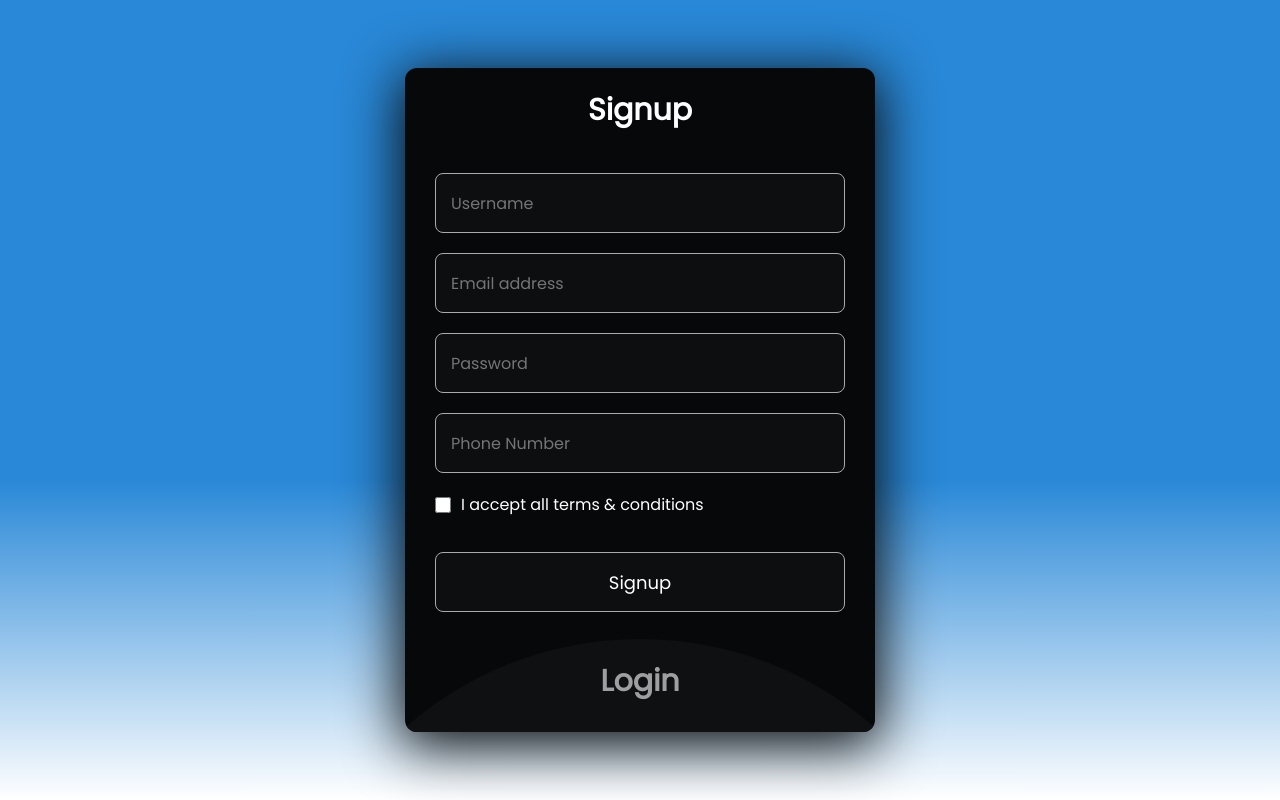
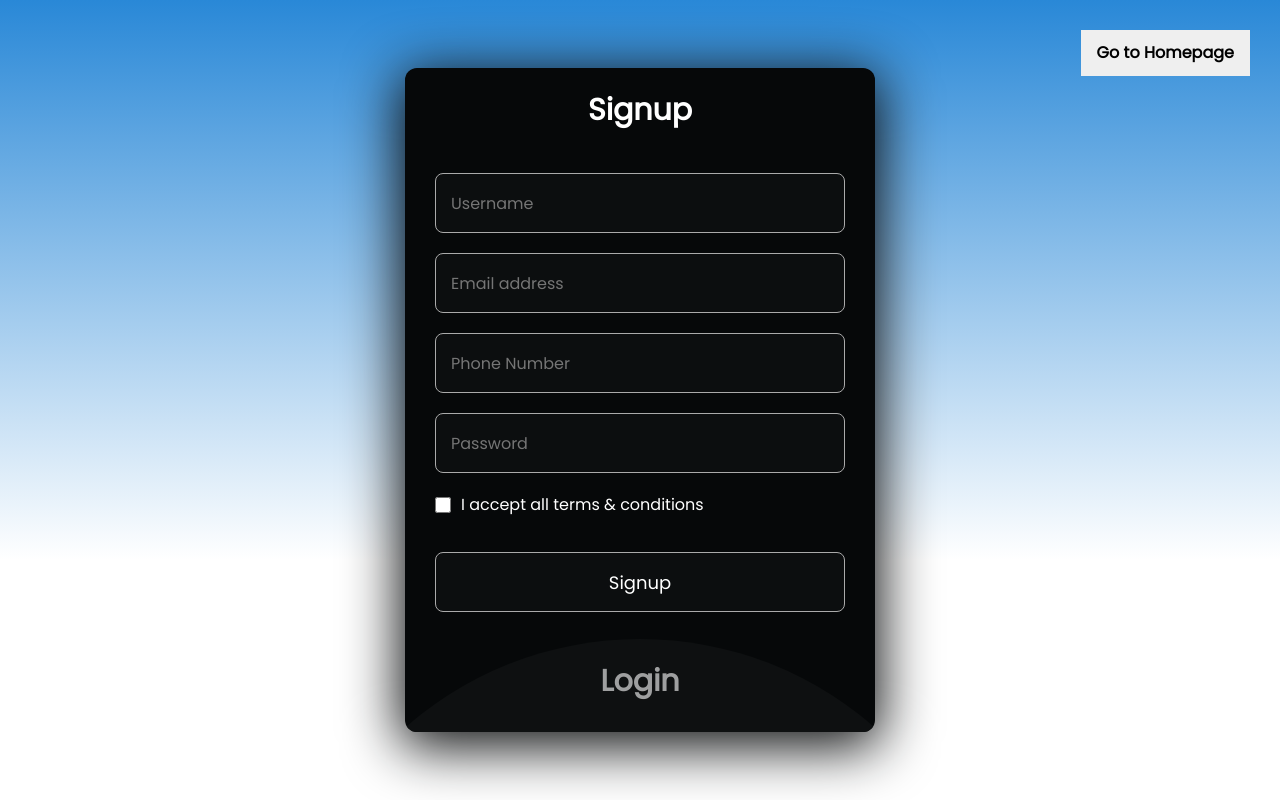
Before and after one commit to pavowax/CheckApp, a React (Create React App) app in the folder web/app/: page /sign in a window 1280 px wide. Built offline with nearby package versions, Linux system fonts and the light colour scheme.

Commit message:
sign operations

```diff
--- a/web/app/src/components/AlertDismissible.js
+++ b/web/app/src/components/AlertDismissible.js
@@ -1,6 +1,5 @@
 import { useState } from 'react';
 import Alert from 'react-bootstrap/Alert';
-import Button from 'react-bootstrap/Button';
 
 function AlertDismissible({ variant = 'danger', heading = 'Error', message = 'Error message', onClose }) {
     const [show, setShow] = useState(true);
--- a/web/app/src/components/SignOperations.js
+++ b/web/app/src/components/SignOperations.js
@@ -1,23 +1,21 @@
 import React, { useState } from 'react';
 import axios from 'axios';
-import { useNavigate } from 'react-router-dom';  // useHistory hook'unu import edin
+import { useNavigate } from 'react-router-dom';
 import AlertDismissible from './AlertDismissible';
 
 
 function SignOperations() {
 
   const [username, setUsername] = useState('');
-  const [username1, setUsername1] = useState('');
   const [password, setPassword] = useState('');
-  const [password1, setPassword1] = useState('');
   const [phone_number, setPhoneNumber] = useState('');
   const [email, setEmail] = useState('');
-  const [message, setMessage] = useState('');
   const [isLoggedIn, setIsLoggedIn] = useState(false);
-  const navigate = useNavigate();  // history objesini alın
+  const navigate = useNavigate();
   const [showRegisterAlert, setShowRegisterAlert] = useState(false);
   const [showLoginAlert, setShowLoginAlert] = useState(false);
   const [registerAlertMessage, setRegisterAlertMessage] = useState("Registered failed!");
+  const [registerAlertVariant, setRegisterAlertVariant] = useState("danger");
   const [loginAlertMessage, setLoginAlertMessage] = useState("Login failed!");
 
   const handleShowRegisterAlert = () => {
@@ -56,9 +54,7 @@ function SignOperations() {
       console.log(username1.data);
       setIsLoggedIn(true);
       navigate('/', { state: { isLoggedIn } });
-      // setMessage('Login successful!');
     } catch (error) {
-      // setMessage('Login failed: Invalid credentials');
       setLoginAlertMessage(error?.response?.data?.message || "Login failed!")
       handleShowLoginAlert();
     }
@@ -66,18 +62,35 @@ function SignOperations() {
   const handleRegister = async (event) => {
     event.preventDefault();
     try {
+      const token = localStorage.getItem('jwt');
+      if (token) {
+        setRegisterAlertVariant("danger")
+        setRegisterAlertMessage("Already logged in!")
+        return;
+      }
+
       const response = await axios.post('http://localhost/api/register', {
-        username1,
-        password1,
+        username,
+        password,
+        email,
         phone_number,
-        email
       });
       console.log(response.data)
-      if (response.message !== "OK") setRegisterAlertMessage(response?.data?.message || "Registered failed!")
-      // setMessage("Succesfully registered!");
+      if (response.data.message === "OK") {
+        setRegisterAlertVariant("success")
+        setRegisterAlertMessage("Succesfully Registered!")
+        window.location.reload();
+      }
+      else {
+
+        setRegisterAlertVariant("danger")
+        setRegisterAlertMessage(response?.data?.message || "Registered failed!")
+      }
+
+      handleShowRegisterAlert();
     } catch (error) {
-      // setMessage("Registered failed!");
       console.log(error)
+      setRegisterAlertVariant("danger")
       setRegisterAlertMessage(error?.response?.data?.message || "Registered failed!");
       handleShowRegisterAlert();
     }
@@ -90,10 +103,10 @@ function SignOperations() {
     setPassword(event.target.value);
   };
   const handleUsername1Change = (event) => {
-    setUsername1(event.target.value);
+    setUsername(event.target.value);
   };
   const handlePassword1Change = (event) => {
-    setPassword1(event.target.value);
+    setPassword(event.target.value);
   };
   const handlePhoneNumberChange = (event) => {
     setPhoneNumber(event.target.value);
@@ -102,27 +115,27 @@ function SignOperations() {
     setEmail(event.target.value);
   };
 
-  // const handleLogout = () => {
-  //   localStorage.removeItem('jwt');
-  //   setIsLoggedIn(false);
-  //   setMessage('Logged out');
-  // };
 
   const [isActive, setIsActive] = useState(false);
   const handleClick = () => {
     setIsActive(current => !current);
   };
 
+  const goToHome = () => {
+    navigate('/');
+  };
+
   return (
     <div className='body'>
+      <button className="button" onClick={goToHome}>Go to Homepage</button>
       <section className={isActive ? 'wrapper active' : 'wrapper'}>
         <div className="form signup">
           <header onClick={handleClick}>Signup</header>
           <form>
-            <input type="text" placeholder="Username" required value={username1} onChange={handleUsername1Change} />
-            <input type="email" placeholder="Email address" required value={email} onChange={handleEmailChange} />
-            <input type="password" placeholder="Password" required value={password1} onChange={handlePassword1Change} />
-            <input type="tel" placeholder="Phone Number" required value={phone_number} onChange={handlePhoneNumberChange} />
+            <input type="text" placeholder="Username" value={username} onChange={handleUsername1Change} />
+            <input type="email" placeholder="Email address" value={email} onChange={handleEmailChange} />
+            <input type="tel" placeholder="Phone Number" value={phone_number} onChange={handlePhoneNumberChange} />
+            <input type="password" placeholder="Password" value={password} onChange={handlePassword1Change} />
             <div className="checkbox">
               <input type="checkbox" id="signupCheck" />
               <label htmlFor="signupCheck">I accept all terms & conditions</label>
@@ -130,8 +143,8 @@ function SignOperations() {
             <input type="submit" value="Signup" onClick={handleRegister} />
             {showRegisterAlert && (
               <AlertDismissible
-                variant="danger"
-                heading="Register Error"
+                variant={registerAlertVariant}
+                heading="Register Message"
                 message={registerAlertMessage}
                 onClose={handleRegisterAlertClose}
               />
@@ -154,13 +167,9 @@ function SignOperations() {
                 onClose={handleLoginAlertClose}
               />
             )}
-
-            {/* <input typle="submit" value="Logout" className='lognButton' onClick={handleLogout} /> */}
-
           </form>
         </div>
       </section>
-      <p>{message}</p>
     </div>
   )
 }
--- a/web/app/src/components/SignStyle.css
+++ b/web/app/src/components/SignStyle.css
@@ -3,136 +3,119 @@
   display: flex;
   align-items: center;
   justify-content: center;
-    background: linear-gradient(#2988d7 0%,#FFF 70%);
+  background: linear-gradient(#2988d7 0%, #FFF 70%);
   margin: 0;
   padding: 0;
   box-sizing: border-box;
 }
+
 .wrapper {
   position: relative;
   max-width: 470px;
   width: 100%;
   border-radius: 12px;
-    padding: 20px
-      30px
-      120px;
+  padding: 20px 30px 120px;
   background: #060809;
   box-shadow: 0 10px 55px 5px #0C0E0F;
   overflow: hidden;
 }
+
 .form.login {
   position: absolute;
   left: 50%;
   bottom: -86%;
-    transform: translateX(
-      -50%
-    );
-    width: calc(
-      100% +
-        220px
-    );
-    padding: 20px
-      140px;
+  transform: translateX(-50%);
+  width: calc(100% + 220px);
+  padding: 20px 140px;
   border-radius: 50%;
   height: 100%;
   background: #0E1011;
-    transition: all
-      0.6s
-      ease;
+  transition: all 0.6s ease;
 }
-  .wrapper.active
-    .form.login {
+
+.wrapper.active .form.login {
   bottom: -15%;
   border-radius: 35%;
-    box-shadow: 0 -5px
-      10px rgba(0, 0, 0, 0.1);
+  box-shadow: 0 -5px 10px rgba(0, 0, 0, 0.1);
 }
-  .form
-    header {
+
+.form header {
   font-size: 30px;
   text-align: center;
   color: #fff;
   font-weight: 600;
   cursor: pointer;
 }
-  .form.login
-    header {
+
+.form.login header {
   color: #fff;
   opacity: 0.6;
 }
-  .wrapper.active
-    .form.login
-    header {
+
+.wrapper.active .form.login header {
   opacity: 1;
 }
-  .wrapper.active
-    .signup
-    header {
+
+.wrapper.active .signup header {
   opacity: 0.6;
 }
-  .wrapper
-    form {
+
+.wrapper form {
   display: flex;
   flex-direction: column;
   gap: 20px;
   margin-top: 40px;
 }
-  form
-    input {
+
+form input {
   height: 60px;
   outline: none;
   border: none;
-    padding: 0
-      15px;
+  padding: 0 15px;
   font-size: 16px;
   font-weight: 400;
   color: #fff;
   border-radius: 8px;
   background: #0C0E0F;
-    border: 1px
-      solid
-      #aaa;
+  border: 1px solid #aaa;
 }
-  .wrapper input{
-    border: 1px
-      solid
-      #aaa;
+
+.wrapper input {
+  border: 1px solid #aaa;
 }
-  .form.login
-    input {
-    border: 1px
-      solid
-      #aaa;
+
+.form.login input {
+  border: 1px solid #aaa;
 }
-  form
-    .checkbox {
+
+form .checkbox {
   display: flex;
   align-items: center;
   gap: 10px;
 }
-  .checkbox
-    input[type="checkbox"] {
+
+.checkbox input[type="checkbox"] {
   height: 16px;
   width: 16px;
   accent-color: #fff;
   cursor: pointer;
 }
-  form
-    .checkbox
-    label {
+
+form .checkbox label {
   cursor: pointer;
   color: #fff;
 }
+
 form a {
   color: #fff;
   text-decoration: none;
 }
-  form
-    a:hover {
+
+form a:hover {
   text-decoration: underline;
 }
-  form
-    input[type="submit"] {
+
+form input[type="submit"] {
   margin-top: 15px;
   padding: none;
   font-size: 18px;
@@ -140,11 +123,19 @@
   cursor: pointer;
 
 }
-  .form.login
-    input[type="submit"] {
+
+.form.login input[type="submit"] {
 
   color: #fff;
-    border: 1px
-      solid
-      #aaa;
+  border: 1px solid #aaa;
 }
+
+.button {
+  position: absolute;
+  top: 30px;
+  right: 30px;
+}
+
+.button:hover {
+  transform: translateY(-10px);
+}
--- a/web/app/src/routes/result.css
+++ b/web/app/src/routes/result.css
@@ -1,5 +1,6 @@
-.body{
-    background-image: linear-gradient(to top, #fff, #2988d7 40%);
+body{
+    background: linear-gradient(#2988d7 0%, #FFF 70%);
+    min-height: 98vh;
 }
 .button {
     position: absolute;
```
Also changed, not shown: web/app/src/App.js (+1 -13 lines). Lines whose indentation alone changed are shown as unchanged.
